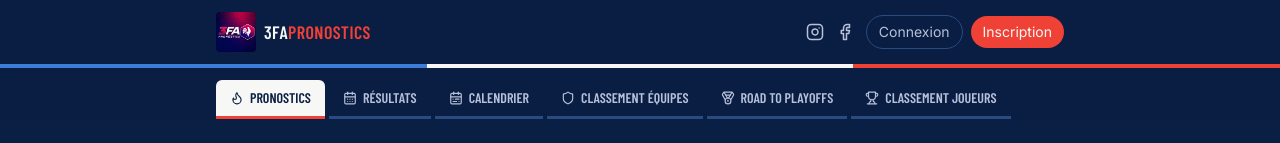
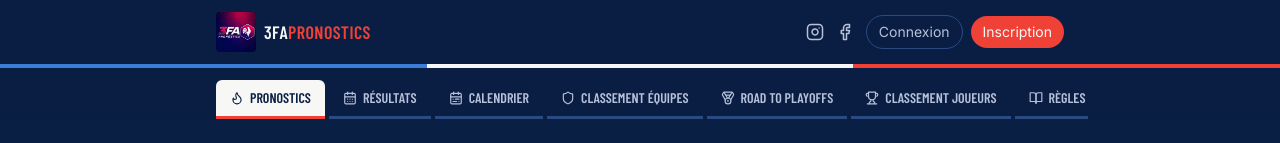
Before and after one commit to 3fapronostics-lang/3fapronostics, a Next.js app: page / in a window 1280 px wide. Shown: the top 143 px of the page. Built offline with nearby package versions, Linux system fonts and the light colour scheme; no server answers; the database is empty.

Commit message:
Update Nav.js

```diff
--- a/components/Nav.js
+++ b/components/Nav.js
@@ -1,7 +1,7 @@
 'use client';
 import Link from 'next/link';
 import { usePathname, useRouter } from 'next/navigation';
-import { Flame, Users, CalendarDays, CalendarRange, Shield, Trophy, Medal, Image as ImageIcon, Instagram, Facebook } from 'lucide-react';
+import { Flame, Users, CalendarDays, CalendarRange, Shield, Trophy, Medal, BookOpen, Image as ImageIcon, Instagram, Facebook } from 'lucide-react';
 import Image from 'next/image';
 import { useAuth } from '../lib/AuthContext';
 import { supabase } from '../lib/supabaseClient';
@@ -12,6 +12,7 @@ const TABS = [
   { href: '/classement-equipes', label: 'Classement équipes', icon: Shield },
   { href: '/road-to-playoffs', label: 'Road to playoffs', icon: Medal },
   { href: '/classement-joueurs', label: 'Classement joueurs', icon: Trophy },
+  { href: '/regles', label: 'Règles', icon: BookOpen },
 ];
 export default function Nav() {
   const pathname = usePathname();
```
